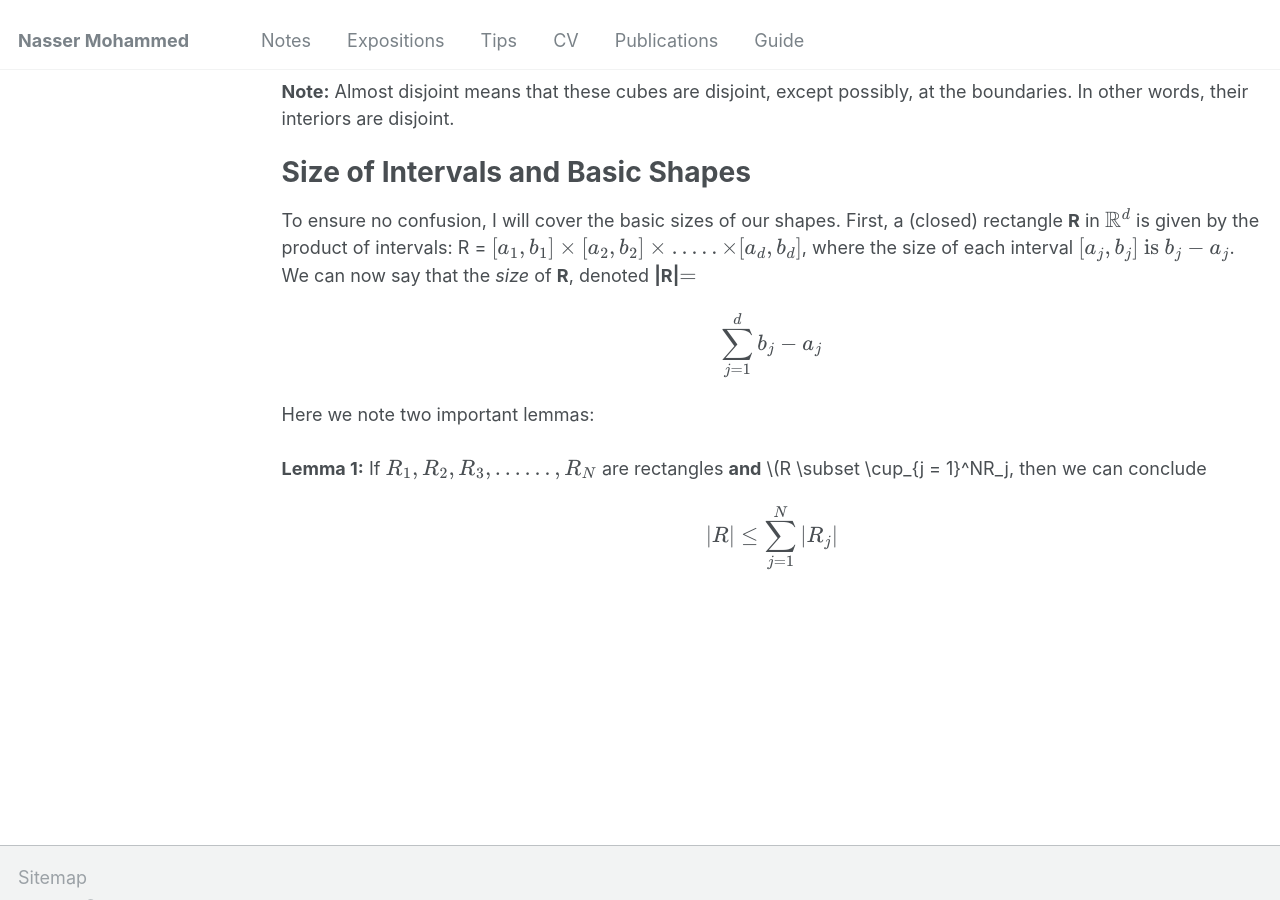
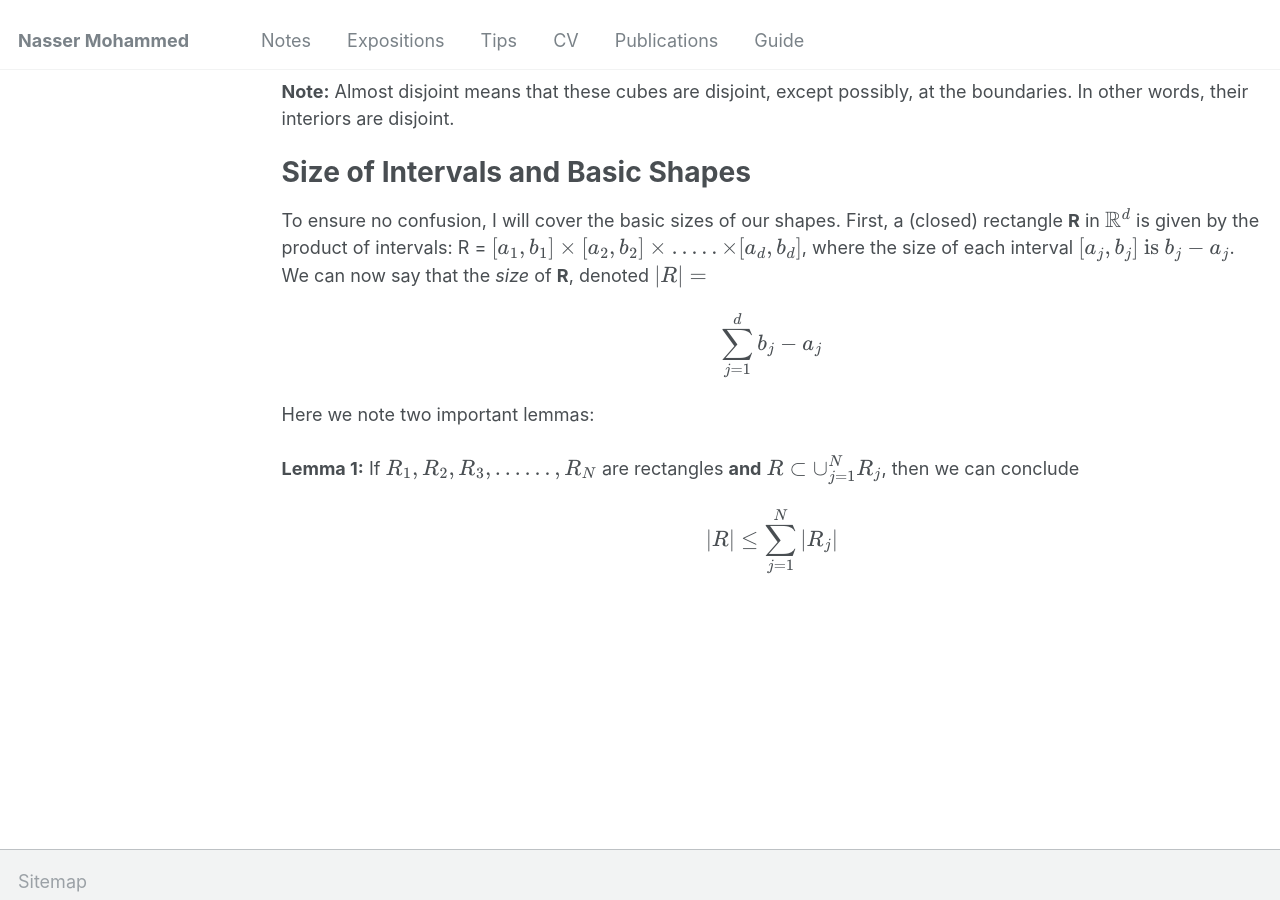
Before and after one commit to Nasser-Mohammed/Nasser-Mohammed.github.io, a Jekyll site: the page built from _pages/notes/analysis/lebesguemeas.md, in a window 1280 px wide and 900 px high, scrolled down 420 px. Built offline with Jekyll 4.4.1, drawn with Linux system fonts in a browser that asks for light colours.

Commit message:
Update lebesguemeas.md

```diff
--- a/_pages/notes/analysis/lebesguemeas.md
+++ b/_pages/notes/analysis/lebesguemeas.md
@@ -18,9 +18,9 @@ Extending this to \\(\mathbb{R}^n\\), we have the next theorem. \
 Size of Intervals and Basic Shapes
 =====
 To ensure no confusion, I will cover the basic sizes of our shapes. First, a (closed) rectangle **R** in \\(\mathbb{R}^d\\) is given by the product of intervals: R = \\([a_1, b_1]\times[a_2, b_2]\times.....\times[a_d, b_d]\\), where the size of each interval \\([a_j, b_j] \text{  is
- } b_j - a_j\\). We can now say that the *size* of **R**, denoted **|R|**\\(=\\) \\[\sum_{j = 1}^{d}b_j - a_j\\]
+ } b_j - a_j\\). We can now say that the *size* of **R**, denoted \\(\left| R \right|=\\) \\[\sum_{j = 1}^{d}b_j - a_j\\]
 
 Here we note two important lemmas: \
 \
-**Lemma 1:** If \\(R_1, R_2, R_3, ...... , R_N\\) are rectangles **and** \\(R \subset \cup_{j = 1}^NR_j, then we can conclude
+**Lemma 1:** If \\(R_1, R_2, R_3, ...... , R_N\\) are rectangles **and** \\(R \subset \cup_{j = 1}^NR_j\\), then we can conclude
 \\[\left| R \right| \leq \sum_{j =  1}^N\left| R_j\right|\\]
```
